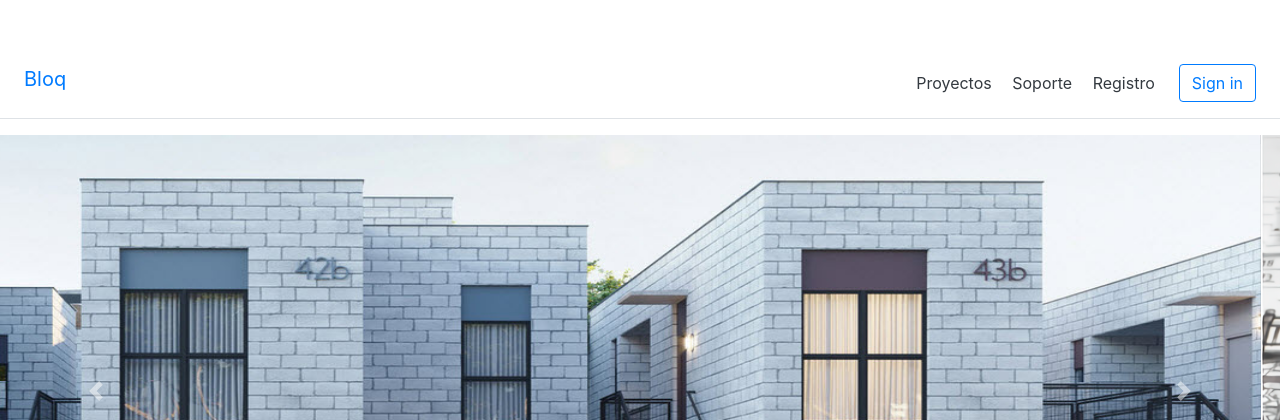
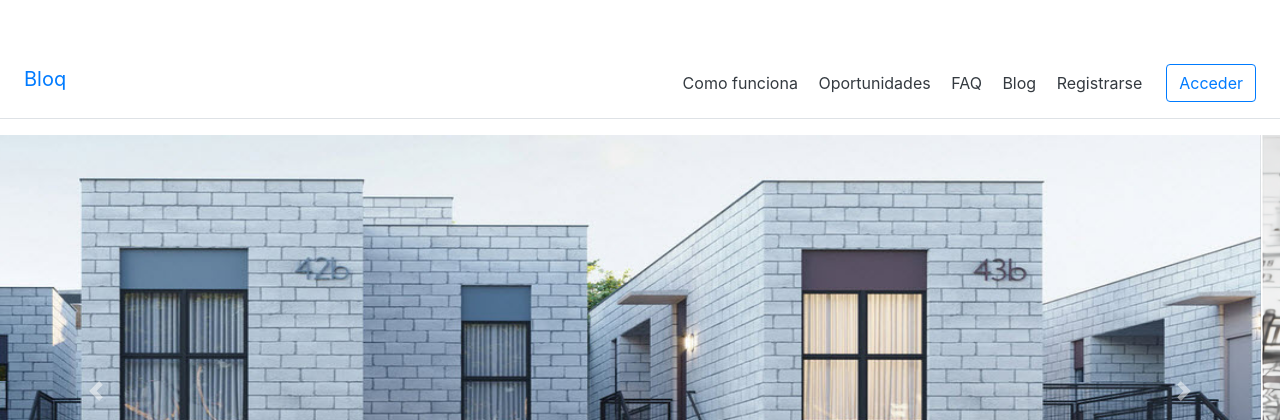
Before and after one commit to DeadpanSix/PROBLOQ, a plain HTML site: page index.html in a window 1280 px wide. Shown: the top 420 px of the page. Drawn offline with nearby package versions, Linux system fonts and the light colour scheme.

Commit message:
Se agregaron links
Se agregaron las paginas faltantes, total de 5 paginas +inicio de sesión

```diff
--- a/index.html
+++ b/index.html
@@ -22,11 +22,14 @@
     <div class="d-flex flex-column flex-md-row align-items-center p-3 px-md-4 mb-3 bg-white border-bottom box-shadow">
       <h5><a class="my-0 mr-md-auto font-weight-normal" href="index.html">Bloq</h5>
       <nav class="my-2 my-md-0 mr-md-3">
-        <a class="p-2 text-dark" href="proyectos.html">Proyectos</a>
-        <a class="p-2 text-dark" href="#">Soporte</a>
-        <a class="p-2 text-dark" href="registro.html">Registro</a>
+
+        <a class="p-2 text-dark" href="comofunciona.html">Como funciona</a>
+        <a class="p-2 text-dark" href="oportunidades.html">Oportunidades</a>
+        <a class="p-2 text-dark" href="faq.html">FAQ</a>
+        <a class="p-2 text-dark" href="blog.html">Blog</a>
+        <a class="p-2 text-dark" href="registrarse.html">Registrarse</a>
       </nav>
-      <a class="btn btn-outline-primary" href="iniciar.html">Sign in</a>
+      <a class="btn btn-outline-primary" href="Acceder.html">Acceder</a>
     </div>
     </header>
 
```
